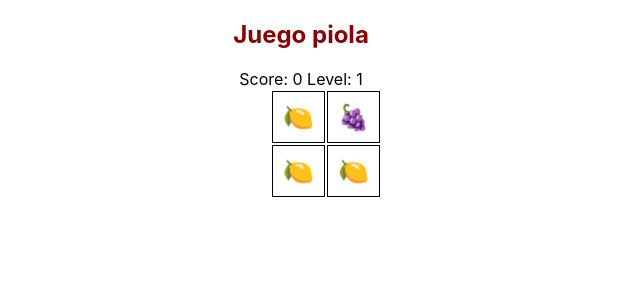
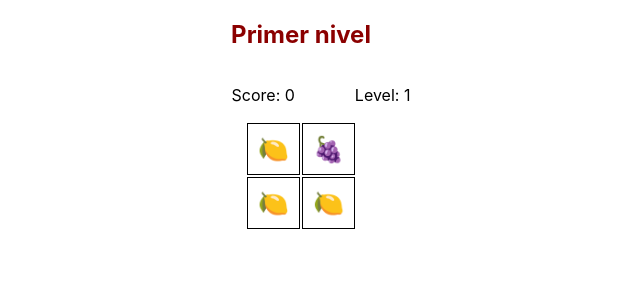
Before and after one commit to GalaxyM4/memory-game, a React (Create React App) app: page / in a window 1280 px wide. Both pictures are taken after a click on the button "Facil". Shown: the top 300 px of the page, without its empty margins (339-979 px from the left). Built offline with nearby package versions, Linux system fonts and the light colour scheme.

Commit message:
cambios css styles

```diff
--- a/src/index.css
+++ b/src/index.css
@@ -33,10 +33,18 @@ code {
   justify-content: center;
 }
 
-#score {
+#info {
   display: flex;
   justify-content: center;
   font-size: medium;
+}
+
+#info li {
+  list-style-type: none;
+  float: left;
+  display: flex;
+  padding-left: 30px;
+  padding-right: 30px;
 }
 
 #question {
@@ -46,7 +54,6 @@ code {
 }
 
 #board {
-  padding-left: 50px;
   display: flex;
   justify-content: center;
 }
@@ -57,6 +64,12 @@ code {
   display: flex;
 }
 
+#title_c {
+  color: green;
+  justify-content: center;
+  display: flex;
+}
+
 #board th, td {
   border:1px solid black;
   padding: 10px;
--- a/src/index.tsx
+++ b/src/index.tsx
@@ -43,22 +43,29 @@ function get_play_functions(max_id: number) {
 
     return obj_return;
 }
+
 ///Renderizando las dificultades
-root.render(<div>
+root.render(
+<div>
     <h2 id="title">Selecciona dificultad</h2>
     <div id="buttons_dif">
         <button className="dif_button" onClick={dif_0}>Facil</button>
         <button className="dif_button" onClick={dif_1}>Medio</button>
         <button className="dif_button" onClick={dif_2}>Dificil</button>
     </div>
-
 </div>);
 
 game.on("inicio", async(stats) => {
     update_dimensions();
-    root.render(<div>
-        <h2 id="title">Juego piola</h2>
-        <div id="score">Score: {stats.score}       Level: {stats.level}</div>
+    root.render(
+    <div id="main">
+        <h2 id="title">Primer nivel</h2>
+        <div id="info">
+            <ul>
+                <li>Score: {stats.score}</li>
+                <li>Level: {stats.level}</li>
+            </ul>
+        </div>
         <div id="board">{get_board(largo,ancho,stats.f_ids)}</div>
         <div id="question"></div>
     </div>);
@@ -66,21 +73,34 @@ game.on("inicio", async(stats) => {
 
 game.on("ask", async(stats) =>{
     update_dimensions();
-    console.log(stats.table);
     let play_f = get_play_functions(largo*ancho);
-    root.render(<div>
-        <h2 id="title">Juego piola</h2>
-        <div id="score">Score: {stats.score}       Level: {stats.level}</div>
+    root.render(
+    <div id="main">
+        <h2 id="title">Responde...</h2>
+        <div id="info">
+            <ul>
+                <li>Score: {stats.score}</li>
+                <li>Level: {stats.level}</li>
+            </ul>
+        </div>
         <div id="board">{get_board(largo,ancho, get_obj_buttons(largo,ancho, play_f))}</div>
         <div id="question">Donde esta {stats.ask}?</div>
     </div>);
 });
 
 game.on("correcto", async (stats) => {
+    var correct_titles = ["BIEN", "CORRECTO", "K GRANDE", "PIOLA", "TA BIEN", "EXELENTE", "EPICO"];
+    var title = correct_titles[Math.floor(Math.random()*(correct_titles.length))];
     update_dimensions();
-    root.render(<div>
-        <h2 id="title">Juego piola</h2>
-        <div id="score">Score: {stats.score}       Level: {stats.level}  CORRECTO!</div>
+    root.render(
+    <div id="main">
+        <h2 id="title_c">{title}</h2>
+        <div id="info">
+            <ul>
+                <li>Score: {stats.score}</li>
+                <li>Level: {stats.level}</li>
+            </ul>
+        </div>
         <div id="board">{get_board(largo,ancho, stats.f_ids)}</div>
         <div id="question">Memorizar</div>
     </div>);
@@ -88,11 +108,19 @@ game.on("correcto", async (stats) => {
 
 game.on("perdida", async (stats) => {
     update_dimensions();
-    root.render(<div>
-        <h2 id="title">FIN DEL JUEGO</h2>
-        <div id="score">Final Score: {stats.score}</div>
+    var no_correct_titles = ["PERDISTE JAJA", "FIN DEL JUEGO", "PARTIDA TERMINADA", "PERDISTE NUV", "MAL, YA PERDISTE"];
+    var title = no_correct_titles[Math.floor(Math.random()*(no_correct_titles.length))];
+    root.render(
+    <div id="main">
+        <h2 id="title">{title}</h2>
+        <div id="info">
+            <ul>
+                <li>Final Score: {stats.score}</li>
+                <li>Level: {stats.level}</li>
+            </ul>
+        </div>
         <div id="board">{get_board(largo,ancho, stats.f_ids)}</div>
-        <div id="question">Respuestas: {stats.rptas.join(", ")}</div>
+        <div id="question">Respuestas Correctas: {stats.rptas.join(", ")}</div>
     </div>);
 });
 reportWebVitals();
```
Also changed, not shown: 1 other file (tests, documents, lock files or other folders).
